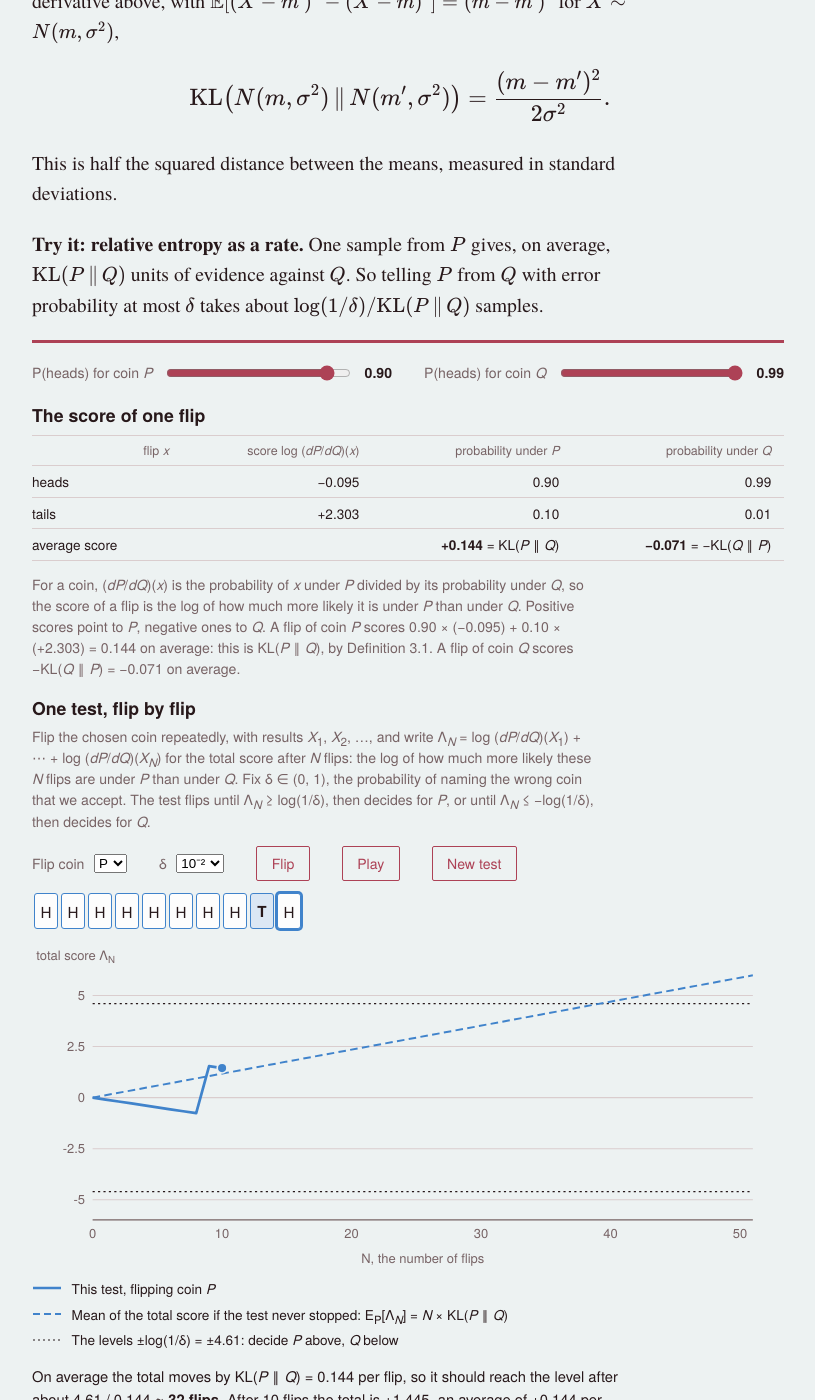
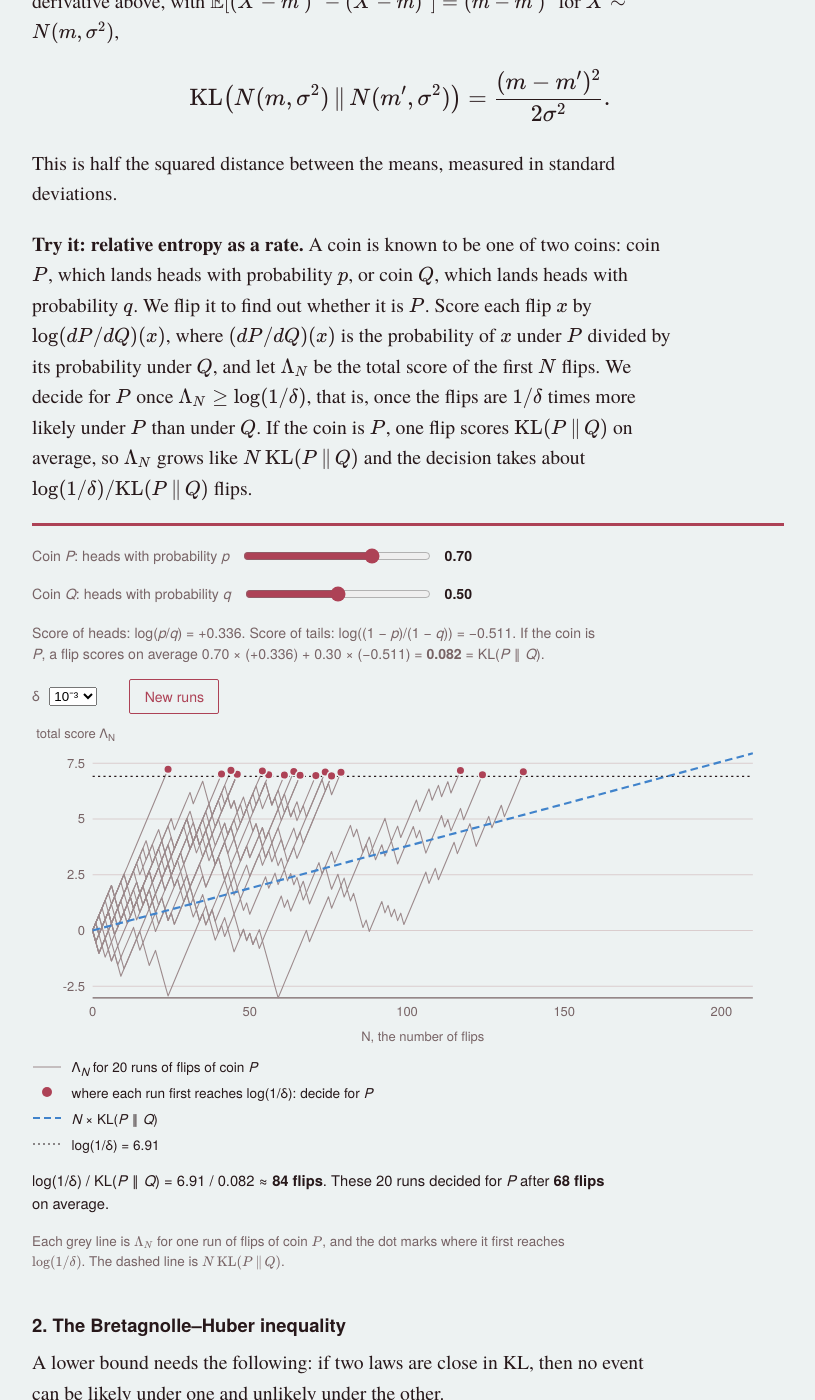
Before and after one commit to iyertejas/iyertejas.github.io, a Jekyll site: the page built from course-rl-2026-lecture-3.md, in a window 1280 px wide and 1400 px high, scrolled down 1794 px. Shown: the whole window, without its empty margins (232-1047 px from the left). Built offline with Jekyll 4.4.1, drawn with Linux system fonts in a browser that asks for light colours; some of the changed text lies outside the part shown.

Commit message:
RL course: simpler relative-entropy simulation in Lecture 3
One chart: runs of coin P until the total score reaches log(1/delta), against
N KL(P||Q). Drops the score table, the coin-Q option, the two-sided test and
the second chart; the text now says we know the coin is P or Q.

```diff
--- a/_includes/sim-evidence-walk.html
+++ b/_includes/sim-evidence-walk.html
@@ -1,39 +1,17 @@
 <figure class="demo" id="ev-demo">
 <div class="controls">
-<div class="slider"><label for="evP">P(heads) for coin <i>P</i></label>
-<input type="range" id="evP" min="0.01" max="0.99" step="0.01" value="0.9"><output id="evPOut" for="evP">0.90</output></div>
-<div class="slider"><label for="evQ">P(heads) for coin <i>Q</i></label>
-<input type="range" id="evQ" min="0.01" max="0.99" step="0.01" value="0.99"><output id="evQOut" for="evQ">0.99</output></div>
+<div class="slider"><label for="evP">Coin <i>P</i>: heads with probability <i>p</i></label>
+<input type="range" id="evP" min="0.01" max="0.99" step="0.01" value="0.7"><output id="evPOut" for="evP">0.70</output></div>
+<div class="slider"><label for="evQ">Coin <i>Q</i>: heads with probability <i>q</i></label>
+<input type="range" id="evQ" min="0.01" max="0.99" step="0.01" value="0.5"><output id="evQOut" for="evQ">0.50</output></div>
 </div>
-
-<h3>The score of one flip</h3>
-<div class="rt-scroll">
-<table class="rt-table ev-ledger">
-<thead><tr><th scope="col">flip <i>x</i></th><th scope="col">score log (<i>dP</i>/<i>dQ</i>)(<i>x</i>)</th><th scope="col">probability under <i>P</i></th><th scope="col">probability under <i>Q</i></th></tr></thead>
-<tbody id="evLedger"></tbody>
-</table>
+<p class="rt-p" id="evScore"></p>
+<div class="controls rt-buttons">
+<div class="rt-field"><label for="evDelta">δ</label>
+<select id="evDelta"><option value="1">10⁻¹</option><option value="2">10⁻²</option><option value="3" selected>10⁻³</option><option value="4">10⁻⁴</option></select></div>
+<button id="evNew" type="button">New runs</button>
 </div>
-<p class="rt-p" id="evLedgerNote"></p>
-
-<h3>One test, flip by flip</h3>
-<p class="rt-p">Flip the chosen coin repeatedly, with results <i>X</i><sub>1</sub>, <i>X</i><sub>2</sub>, …, and write Λ<sub><i>N</i></sub> = log (<i>dP</i>/<i>dQ</i>)(<i>X</i><sub>1</sub>) + ⋯ + log (<i>dP</i>/<i>dQ</i>)(<i>X</i><sub><i>N</i></sub>) for the total score after <i>N</i> flips: the log of how much more likely these <i>N</i> flips are under <i>P</i> than under <i>Q</i>. Fix δ ∈ (0, 1), the probability of naming the wrong coin that we accept. The test flips until Λ<sub><i>N</i></sub> ≥ log(1/δ), then decides for <i>P</i>, or until Λ<sub><i>N</i></sub> ≤ −log(1/δ), then decides for <i>Q</i>.</p>
-<div class="controls rt-buttons">
-<div class="rt-field"><label for="evCoin">Flip coin</label>
-<select id="evCoin"><option value="P" selected>P</option><option value="Q">Q</option></select></div>
-<div class="rt-field"><label for="evDelta">δ</label>
-<select id="evDelta"><option value="1">10⁻¹</option><option value="2" selected>10⁻²</option><option value="3">10⁻³</option><option value="4">10⁻⁴</option></select></div>
-<button id="evStep" type="button">Flip</button>
-<button id="evPlay" type="button">Play</button>
-<button id="evNew" type="button">New test</button>
-</div>
-<div class="rt-cards" id="evFlips" aria-label="The most recent flips"></div>
-<svg class="l2-chart" id="evWalk" viewBox="0 0 680 300" role="img" aria-label="Total score against the number of flips, with the levels plus and minus log(1/delta)"></svg>
+<svg class="l2-chart" id="evWalk" viewBox="0 0 680 300" role="img" aria-label="Total score against the number of flips for many runs of coin P, with the level log(1/delta) and the line N times KL(P||Q)"></svg>
 <div class="l2-legend" id="evWalkLegend"></div>
 <p class="status" id="evStatus" aria-live="polite"></p>
-
-<h3>Many tests: how many flips does it take?</h3>
-<p class="rt-p">The same test, run 500 times for each δ = 10⁻¹, …, 10⁻⁶ with the coin chosen above.</p>
-<svg class="l2-chart" id="evMany" viewBox="0 0 680 280" role="img" aria-label="Average number of flips against log(1/delta)"></svg>
-<div class="l2-legend" id="evManyLegend"></div>
-<p class="status" id="evManyStatus" aria-live="polite"></p>
 </figure>
--- a/course-rl-2026-lecture-3.md
+++ b/course-rl-2026-lecture-3.md
@@ -64,11 +64,11 @@ $$
 
 This is half the squared distance between the means, measured in standard deviations.
 
-**Try it: relative entropy as a rate.** One sample from $$P$$ gives, on average, $$\mathrm{KL}(P \,\Vert\, Q)$$ units of evidence against $$Q$$. So telling $$P$$ from $$Q$$ with error probability at most $$\delta$$ takes about $$\log(1/\delta)/\mathrm{KL}(P \,\Vert\, Q)$$ samples.
+**Try it: relative entropy as a rate.** A coin is known to be one of two coins: coin $$P$$, which lands heads with probability $$p$$, or coin $$Q$$, which lands heads with probability $$q$$. We flip it to find out whether it is $$P$$. Score each flip $$x$$ by $$\log (dP/dQ)(x)$$, where $$(dP/dQ)(x)$$ is the probability of $$x$$ under $$P$$ divided by its probability under $$Q$$, and let $$\Lambda_N$$ be the total score of the first $$N$$ flips. We decide for $$P$$ once $$\Lambda_N \ge \log(1/\delta)$$, that is, once the flips are $$1/\delta$$ times more likely under $$P$$ than under $$Q$$. If the coin is $$P$$, one flip scores $$\mathrm{KL}(P \,\Vert\, Q)$$ on average, so $$\Lambda_N$$ grows like $$N\, \mathrm{KL}(P \,\Vert\, Q)$$ and the decision takes about $$\log(1/\delta)/\mathrm{KL}(P \,\Vert\, Q)$$ flips.
 
 {% include sim-evidence-walk.html %}
 
-A coin is flipped and each flip $$x$$ is scored by $$\log (dP/dQ)(x)$$, where $$(dP/dQ)(x)$$ is the probability of $$x$$ under coin $$P$$ divided by its probability under coin $$Q$$. The table shows that the average score of a flip of coin $$P$$ is exactly $$\mathrm{KL}(P \,\Vert\, Q)$$. So the total score $$\Lambda_N = \sum_{i=1}^N \log (dP/dQ)(X_i)$$ of the first $$N$$ flips $$X_1, \dots, X_N$$ grows like $$N\, \mathrm{KL}(P \,\Vert\, Q)$$, by the law of large numbers, and reaches $$\log(1/\delta)$$ after about $$\log(1/\delta)/\mathrm{KL}(P \,\Vert\, Q)$$ flips. Flipping coin $$Q$$ instead, the total falls at rate $$\mathrm{KL}(Q \,\Vert\, P)$$, which is usually a different number.
+Each grey line is $$\Lambda_N$$ for one run of flips of coin $$P$$, and the dot marks where it first reaches $$\log(1/\delta)$$. The dashed line is $$N\, \mathrm{KL}(P \,\Vert\, Q)$$.
 {: .caption}
 
 ## 2. The Bretagnolle–Huber inequality
--- a/sims.js
+++ b/sims.js
@@ -1580,134 +1580,62 @@ const etcRunWidget = () => runWidget("er", "etc"), ucbRunWidget = () => runWidge
 // Lecture 3: the log-likelihood ratio of coin flips drifts at rate KL, and a sequential test with error δ
 // needs about log(1/δ)/KL flips. Coin P lands heads with probability p, coin Q with probability q.
 function evidenceWidget(){
-  const KS = [1, 2, 3, 4, 5, 6], RUNS = 500, XMAX_MANY = 14.5;
-  const p = () => +$("evP").value, q = () => +$("evQ").value, coin = () => $("evCoin").value;
-  const level = () => +$("evDelta").value * Math.LN10;
+  // A coin is known to be P (heads with probability p) or Q (heads with probability q); it is in fact P.
+  // Each run flips it until the total score Λ_N = Σ log (dP/dQ)(X_i) first reaches log(1/δ).
+  const RUNS = 20;
+  const p = () => +$("evP").value, q = () => +$("evQ").value, level = () => +$("evDelta").value * Math.LN10;
   const sH = () => Math.log(p()/q()), sT = () => Math.log((1 - p())/(1 - q()));
-  const kl = (a, b) => a*Math.log(a/b) + (1 - a)*Math.log((1 - a)/(1 - b));
-  const drift = () => coin() === "P" ? kl(p(), q()) : -kl(q(), p());      // average score of one flip of the chosen coin
-  const col = () => coin() === "P" ? "var(--c4)" : "var(--c1)";
-  const klName = () => coin() === "P" ? "KL(<i>P</i> ‖ <i>Q</i>)" : "KL(<i>Q</i> ‖ <i>P</i>)";
+  const kl = () => p()*sH() + (1 - p())*sT();                          // KL(P ‖ Q): the average score of a flip of coin P
   const sg = x => (x >= 0 ? "+" : "−") + Math.abs(x).toFixed(3);
-  let r = rngL2(seedL2()), test = null, ghosts = [], timer = null, many = null, job = 0;
-
-  function ledger(){
-    const a = kl(p(), q()), b = kl(q(), p());
-    $("evLedger").innerHTML =
-      `<tr><td>heads</td><td>${sg(sH())}</td><td>${p().toFixed(2)}</td><td>${q().toFixed(2)}</td></tr>` +
-      `<tr><td>tails</td><td>${sg(sT())}</td><td>${(1 - p()).toFixed(2)}</td><td>${(1 - q()).toFixed(2)}</td></tr>` +
-      `<tr><td>average score</td><td></td><td><b>${sg(a)}</b> = KL(<i>P</i> ‖ <i>Q</i>)</td><td><b>${sg(-b)}</b> = −KL(<i>Q</i> ‖ <i>P</i>)</td></tr>`;
-    $("evLedgerNote").innerHTML = a < 1e-12
-      ? "With <i>P</i> = <i>Q</i> every flip scores 0: no flip carries evidence, and KL(<i>P</i> ‖ <i>Q</i>) = 0."
-      : `For a coin, (<i>dP</i>/<i>dQ</i>)(<i>x</i>) is the probability of <i>x</i> under <i>P</i> divided by its probability under <i>Q</i>, so the score of a flip is the log of how much more likely it is under <i>P</i> than under <i>Q</i>. Positive scores point to <i>P</i>, negative ones to <i>Q</i>. A flip of coin <i>P</i> scores ${p().toFixed(2)} × (${sg(sH())}) + ${(1 - p()).toFixed(2)} × (${sg(sT())}) = ${a.toFixed(3)} on average: this is KL(<i>P</i> ‖ <i>Q</i>), by Definition 3.1. A flip of coin <i>Q</i> scores −KL(<i>Q</i> ‖ <i>P</i>) = ${sg(-b)} on average.`;
-  }
-
-  function newTest(keep){
-    stop();
-    if (keep && test && test.path.length > 1){ ghosts.unshift(test.path); ghosts = ghosts.slice(0, 8); }
-    test = { path:[0], flips:[], done:null };
-  }
-  function flip(){
-    if (test.done) return;
-    const heads = r() < (coin() === "P" ? p() : q()), s = heads ? sH() : sT();
-    const L = test.path[test.path.length - 1] + s, b = level();
-    test.path.push(L); test.flips.push(heads);
-    if (L >= b) test.done = "P"; else if (L <= -b) test.done = "Q"; else if (test.path.length > 20000) test.done = "cap";
-    if (test.done) stop();
-  }
-  function stop(){ if (timer){ clearInterval(timer); timer = null; } $("evPlay").textContent = "Play"; }
-
-  function drawWalk(){
-    const b = level(), d = drift(), N = test.path.length - 1, L = test.path[N];
-    $("evStep").disabled = !!test.done;
-    const last = test.flips.slice(-24);
-    $("evFlips").innerHTML = last.map((h, i) => `<span class="rt-card turned${h ? "" : " one"}${i === last.length - 1 ? " fresh" : ""}" style="--sw:${col()}"><span>${h ? "H" : "T"}</span></span>`).join("")
-      || `<span class="rt-empty">Press Flip to flip the coin.</span>`;
-    let xmax = Math.max(20, Math.ceil(1.6*b/Math.max(Math.abs(d), 1e-9)), N + 2);
-    for (const g of ghosts) xmax = Math.max(xmax, g.length + 2);
-    xmax = Math.min(xmax, 20000);
-    let hi = 1.3*b, lo = -1.3*b;
-    for (const path of [test.path, ...ghosts]) for (const v of path){ if (v > hi) hi = v; if (v < lo) lo = v; }
-    const path = pts => pts.map((v, n) => [n, v]);
+  let r = rngL2(seedL2()), runs = [];
+
+  function simulate(){
+    runs = [];
+    const a = kl(), b = level();
+    if (a < 1e-3) return;
+    const cap = Math.ceil(40*b/a) + 200, h = sH(), t = sT();
+    for (let k=0; k<RUNS; k++){
+      let L = 0, n = 0; const pts = [[0, 0]];
+      while (n < cap){ L += r() < p() ? h : t; n++; pts.push([n, L]); if (L >= b) break; }
+      runs.push({ pts, hit: L >= b ? n : null });
+    }
+  }
+  function draw(){
+    const a = kl(), b = level();
+    $("evScore").innerHTML = a < 1e-3
+      ? "The two coins are almost the same, so a flip carries almost no evidence: move <i>p</i> and <i>q</i> further apart."
+      : `Score of heads: log(<i>p</i>/<i>q</i>) = ${sg(sH())}. Score of tails: log((1 − <i>p</i>)/(1 − <i>q</i>)) = ${sg(sT())}. If the coin is <i>P</i>, a flip scores on average ${p().toFixed(2)} × (${sg(sH())}) + ${(1 - p()).toFixed(2)} × (${sg(sT())}) = <b>${a.toFixed(3)}</b> = KL(<i>P</i> ‖ <i>Q</i>).`;
+    if (a < 1e-3){ $("evWalk").innerHTML = ""; $("evWalkLegend").innerHTML = ""; $("evStatus").textContent = ""; return; }
+    const pred = b/a, xmax = Math.max(10, Math.ceil(2.5*pred));
+    let lo = 0, hi = 1.15*b;
+    for (const u of runs) for (const [n, v] of u.pts){ if (n <= xmax){ if (v < lo) lo = Math.max(v, -0.8*b); if (v > hi) hi = v; } }
+    const clip = pts => pts.filter(([n]) => n <= xmax);
     plotL2("evWalk", { x:{min:0, max:xmax, label:"N, the number of flips"},
       y:{min:lo, max:hi, label:`total score Λ<tspan font-size="9" dy="3">N</tspan>`},
-      lines:[...ghosts.map(g => ({pts:path(g), col:"var(--edge)", w:1})),
-        {pts:[[0, b], [xmax, b]], col:"var(--ink)", w:1.2, dash:"2 3"}, {pts:[[0, -b], [xmax, -b]], col:"var(--ink)", w:1.2, dash:"2 3"},
-        {pts:[[0, 0], [xmax, d*xmax]], col:col(), w:1.8, dash:"7 4"},
-        {pts:path(test.path), col:col(), w:2.5}],
-      dots:[{x:N, y:L, col:col(), r:4.5}] });
+      lines:[...runs.map(u => ({pts:clip(u.pts), col:"var(--edge)", w:1})),
+        {pts:[[0, b], [xmax, b]], col:"var(--ink)", w:1.2, dash:"2 3"},
+        {pts:[[0, 0], [xmax, a*xmax]], col:"var(--c4)", w:2, dash:"7 4"}],
+      dots:runs.filter(u => u.hit !== null && u.hit <= xmax).map(u => ({x:u.hit, y:u.pts[u.pts.length - 1][1], col:"var(--accent)", r:4})) });
     legendL2("evWalkLegend", [
-      {col:col(), w:2.5, label:`This test, flipping coin <i>${coin()}</i>`},
-      {col:col(), dash:"7 4", label:`Mean of the total score if the test never stopped: E<sub>${coin()}</sub>[Λ<sub><i>N</i></sub>] = ${coin() === "P" ? "" : "−"}<i>N</i> × ${klName()}`},
-      {col:"var(--ink)", w:1.2, dash:"2 3", label:`The levels ±log(1/δ) = ±${b.toFixed(2)}: decide <i>P</i> above, <i>Q</i> below`},
-      ...(ghosts.length ? [{col:"var(--edge)", w:1, label:"Earlier tests"}] : [])
+      {col:"var(--edge)", w:1, label:`Λ<sub><i>N</i></sub> for ${RUNS} runs of flips of coin <i>P</i>`},
+      {dot:true, col:"var(--accent)", label:"where each run first reaches log(1/δ): decide for <i>P</i>"},
+      {col:"var(--c4)", w:2, dash:"7 4", label:"<i>N</i> × KL(<i>P</i> ‖ <i>Q</i>)"},
+      {col:"var(--ink)", w:1.2, dash:"2 3", label:`log(1/δ) = ${b.toFixed(2)}`}
     ]);
-    if (Math.abs(d) < 1e-12){ $("evStatus").textContent = "With P = Q every score is 0 and the test never ends."; return; }
-    let s = `On average the total moves by ${klName()} = ${Math.abs(d).toFixed(3)} per flip, so it should reach the level after about ${b.toFixed(2)} / ${Math.abs(d).toFixed(3)} ≈ <b>${fmtL2(b/Math.abs(d))} flips</b>. `;
-    if (test.done === "P" || test.done === "Q")
-      s += `This test decided for <i>${test.done}</i> after <b>${N} flips</b>${test.done === coin() ? "" : ", the wrong coin, which happens with probability at most δ"}. Press New test for another; earlier tests stay in grey.`;
-    else if (N > 0)
-      s += `After ${N} flips the total is ${sg(L)}, an average of ${sg(L/N)} per flip; by the law of large numbers this average tends to ${coin() === "P" ? "" : "−"}${klName()}.`;
-    $("evStatus").innerHTML = s;
-  }
-
-  function runMany(){
-    const my = ++job, d = drift(), a = Math.abs(d);
-    if (a < 1e-3){ many = null; $("evMany").innerHTML = ""; $("evManyLegend").innerHTML = "";
-      $("evManyStatus").textContent = "The two coins are too similar for the test to finish in reasonable time. Move the two probabilities further apart."; return; }
-    const h = sH(), t = sT(), ph = coin() === "P" ? p() : q(), rr = rngL2(seedL2());
-    $("evManyStatus").textContent = "Simulating…";
-    setTimeout(() => {
-      if (my !== job) return;
-      const pts = KS.map(k => {
-        const b = k*Math.LN10, cap = Math.ceil(60*b/a + 200); let total = 0;
-        for (let i = 0; i < RUNS; i++){
-          let L = 0, n = 0;
-          while (n < cap){ L += rr() < ph ? h : t; n++; if (L >= b || L <= -b) break; }
-          total += n;
-        }
-        return { k, b, avg: total/RUNS };
-      });
-      many = { pts, a, c: col(), name: klName(), coin: coin() };
-      drawMany();
-    }, 20);
-  }
-  function drawMany(){
-    if (!many) return;
-    const { pts, a } = many, ymax = 1.1*Math.max(...pts.map(x => Math.max(x.avg, x.b/a)));
-    const xe = Math.min(XMAX_MANY, ymax*a);
-    plotL2("evMany", { height:280, x:{min:0, max:XMAX_MANY, label:"log(1/δ)"}, y:{min:0, max:ymax, label:"average number of flips"},
-      lines:[{pts:[[0, 0], [xe, xe/a]], col:many.c, w:1.8, dash:"7 4"}],
-      dots:pts.map(x => ({x:x.b, y:x.avg, col:many.c, r:5})) });
-    legendL2("evManyLegend", [
-      {col:many.c, dot:true, label:`Average over ${RUNS} tests flipping coin <i>${many.coin}</i>, for δ = 10⁻¹, …, 10⁻⁶`},
-      {col:many.c, dash:"7 4", label:`log(1/δ) / ${many.name}`}
-    ]);
-    $("evManyStatus").innerHTML = `The points lie on a line of slope 1 / ${many.name} ≈ ${fmtL2(1/a)}, slightly above it because the total overshoots the level on its last flip. `
-      + `Each factor of 10 in δ costs the same number of extra flips, log 10 / ${many.name} ≈ <b>${fmtL2(Math.LN10/a)}</b>. With δ = 1/<i>n</i>, the test needs about (log <i>n</i>) / ${many.name} flips.`;
-  }
-
-  function fresh(){ newTest(false); for (let i = 0; i < 10; i++) flip(); drawWalk(); }
-  function coinsChanged(){ ghosts = []; ledger(); fresh(); runMany(); }
-  bindSlider("evP", 2, null, coinsChanged);
-  bindSlider("evQ", 2, null, coinsChanged);
-  $("evCoin").addEventListener("change", () => { ghosts = []; fresh(); runMany(); });
-  $("evDelta").addEventListener("change", () => { ghosts = []; fresh(); });
-  $("evStep").addEventListener("click", () => { stop(); flip(); drawWalk(); });
-  $("evNew").addEventListener("click", () => { newTest(true); drawWalk(); });
-  $("evPlay").addEventListener("click", () => {
-    if (timer){ stop(); return; }
-    if (test.done) newTest(true);
-    $("evPlay").textContent = "Pause";
-    const tick = () => { flip(); drawWalk(); };
-    tick(); timer = setInterval(tick, reduced ? 400 : 140);
-  });
-  ledger(); newTest(false);
+    const hits = runs.filter(u => u.hit !== null).map(u => u.hit);
+    const avg = hits.length ? hits.reduce((x, y) => x + y, 0)/hits.length : null;
+    $("evStatus").innerHTML = `log(1/δ) / KL(<i>P</i> ‖ <i>Q</i>) = ${b.toFixed(2)} / ${a.toFixed(3)} ≈ <b>${fmtL2(pred)} flips</b>. `
+      + (avg !== null ? `These ${hits.length} runs decided for <i>P</i> after <b>${fmtL2(avg)} flips</b> on average.` : "");
+  }
+  function fresh(){ simulate(); draw(); }
+  bindSlider("evP", 2, null, fresh);
+  bindSlider("evQ", 2, null, fresh);
+  $("evDelta").addEventListener("change", fresh);
+  $("evNew").addEventListener("click", fresh);
   let started = false;
-  return { start(){ if (!started){ started = true; fresh(); runMany(); } }, redraw(){ if (started){ drawWalk(); drawMany(); } } };
-}
-
-/* ---------- self-check questions: pick an answer, see the reasoning ---------- */
+  return { start(){ if (!started){ started = true; fresh(); } }, redraw(){ if (started) draw(); } };
+}
+
 function initQuizzes(){
   document.querySelectorAll(".quiz .q").forEach(q => {
     const why = q.querySelector(".q-why"), ans = q.dataset.answer;
```
